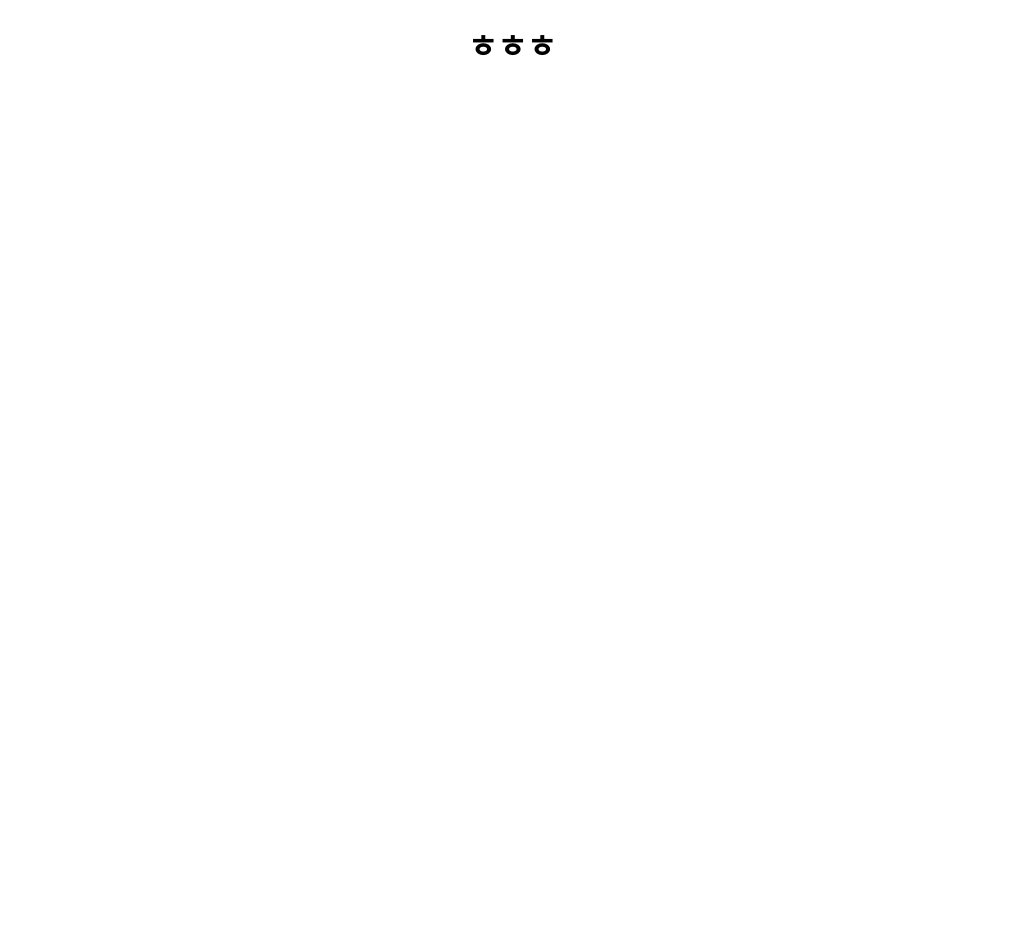
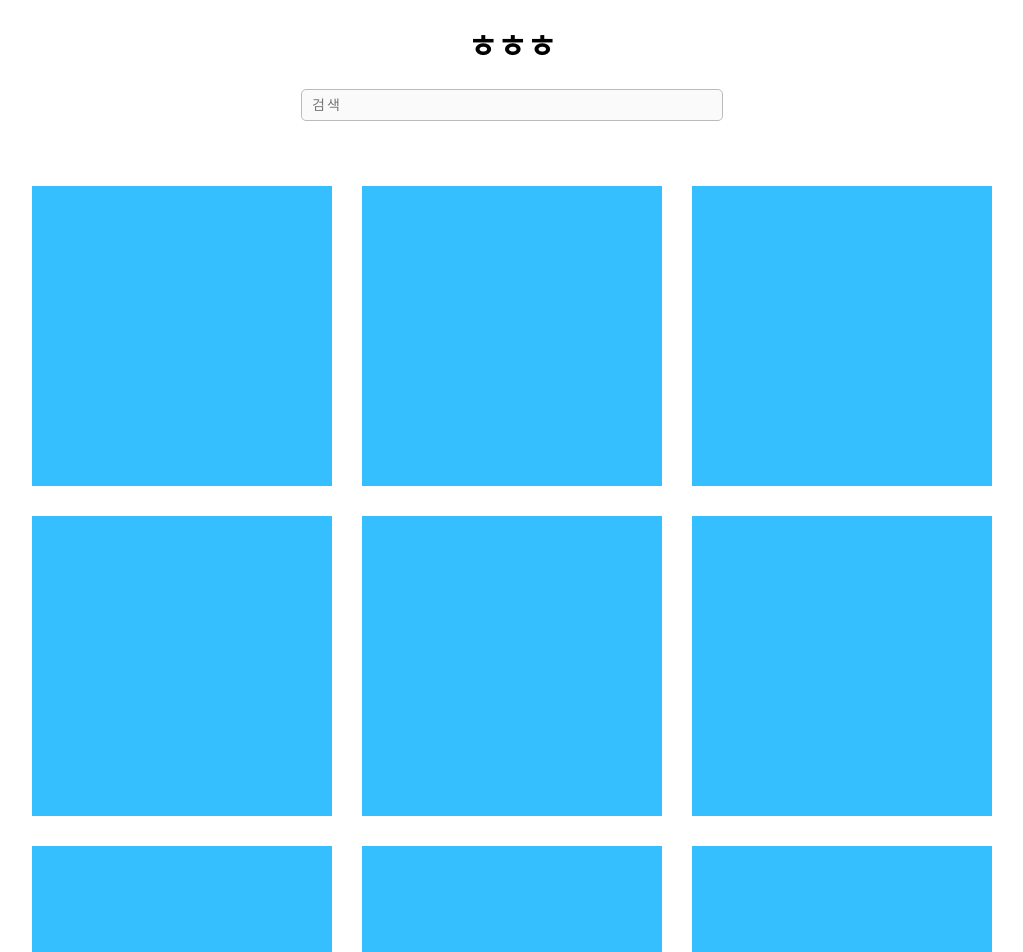
Before and after one commit to surealyeun/hhh, a React (Create React App) app in the folder frontend/hhh/: page / in a window 1280 px wide. Shown: the top 952 px of the page, without its empty margins (128-1151 px from the left). Before the commit the page ends 800 px from the top, so only its background shows below. Built offline with nearby package versions, Linux system fonts and the light colour scheme.

Commit message:
[20200408 문요한] Feed, FeedList 컴포넌트 업데이트

```diff
--- a/frontend/hhh/src/components/feedList/Feed.scss
+++ b/frontend/hhh/src/components/feedList/Feed.scss
@@ -0,0 +1,10 @@
+#feed {
+    float: left;
+    background-color: rgb(53, 191, 255);
+    width: 300px;
+    height: 300px;
+
+    &:hover {
+        cursor: pointer;
+    }
+}
--- a/frontend/hhh/src/components/feedList/Feed.tsx
+++ b/frontend/hhh/src/components/feedList/Feed.tsx
@@ -1,10 +1,10 @@
 import React from 'react';
+import './Feed.scss';
 
 class Feed extends React.Component {
     render() {
         return (
-            <div id="comp-feed">
-
+            <div id="feed">
             </div>
         );
     }
--- a/frontend/hhh/src/components/feedList/FeedList.scss
+++ b/frontend/hhh/src/components/feedList/FeedList.scss
@@ -0,0 +1,34 @@
+#feed-list {
+    display: block;
+    width: 100%;
+    height: 800px;
+
+    #search-bar {
+        margin: auto;
+        padding: 0 10px;
+        width: 400px;
+        height: 30px;
+
+        border: 1px solid rgb(187, 187, 187);
+        border-radius: 5px;
+        background-color: rgb(250, 250, 250);
+
+        line-height: 30px;
+        font-size: 14px;
+        letter-spacing: 2px;
+        color: rgb(120, 120, 120);
+    }
+
+    #list {
+        margin-top: 50px;
+        .row {
+            display: flex;
+            justify-content: space-around;
+            align-items: center;
+
+            margin: auto;
+            width: 990px;
+            height: 330px;
+        }
+    }
+}
--- a/frontend/hhh/src/components/feedList/FeedList.tsx
+++ b/frontend/hhh/src/components/feedList/FeedList.tsx
@@ -1,13 +1,30 @@
 import React from 'react';
 import Feed from './Feed';
+import './FeedList.scss';
 
 class FeedList extends React.Component {
     render() {
         return (
-            <div id="comp-feed-list">
-                <div id="searchBar"></div>
+            <div id="feed-list">
+                <input type="text" id="search-bar" placeholder="검색"></input>
                 <div id="list">
-                    <Feed></Feed>
+                    <div className="row">
+                        <Feed></Feed>
+                        <Feed></Feed>
+                        <Feed></Feed>
+                    </div>
+
+                    <div className="row">
+                        <Feed></Feed>
+                        <Feed></Feed>
+                        <Feed></Feed>
+                    </div>
+
+                    <div className="row">
+                        <Feed></Feed>
+                        <Feed></Feed>
+                        <Feed></Feed>
+                    </div>
                 </div>
             </div>
         );
```
Also changed, not shown: frontend/hhh/src/img/icon.png (added).
